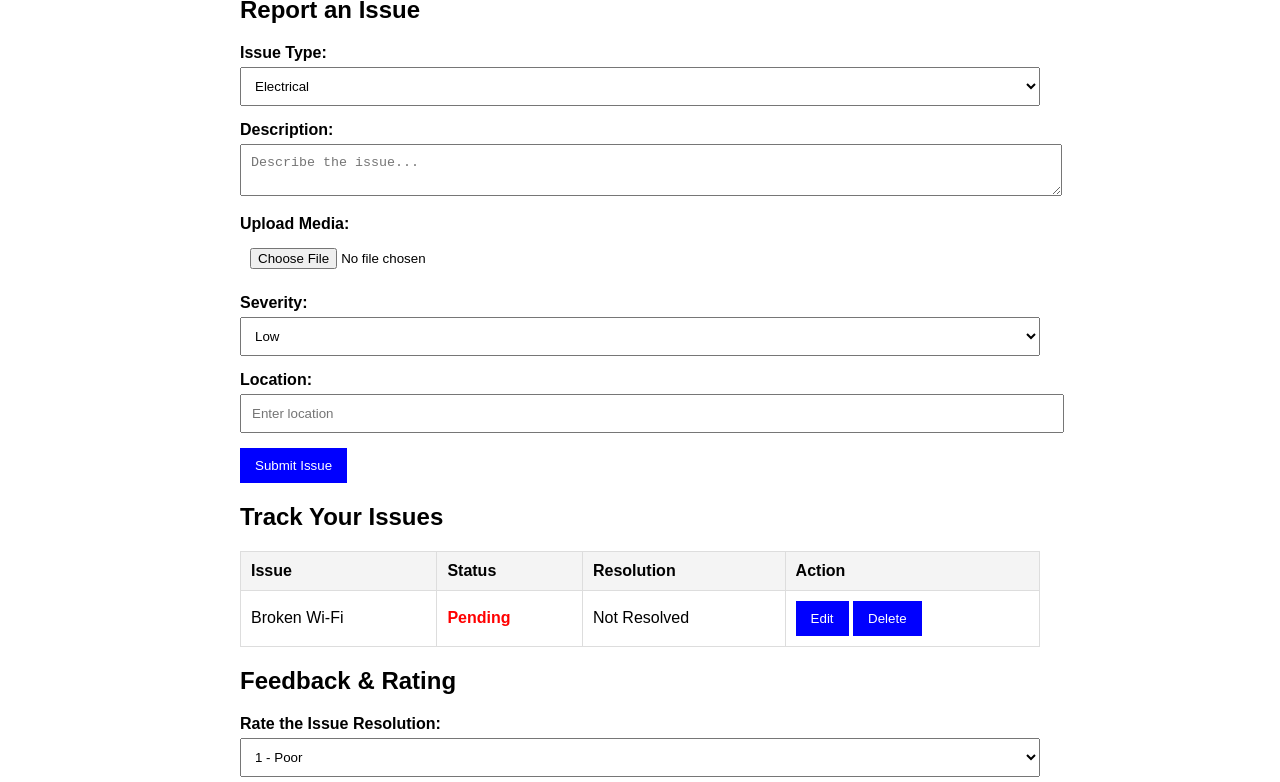
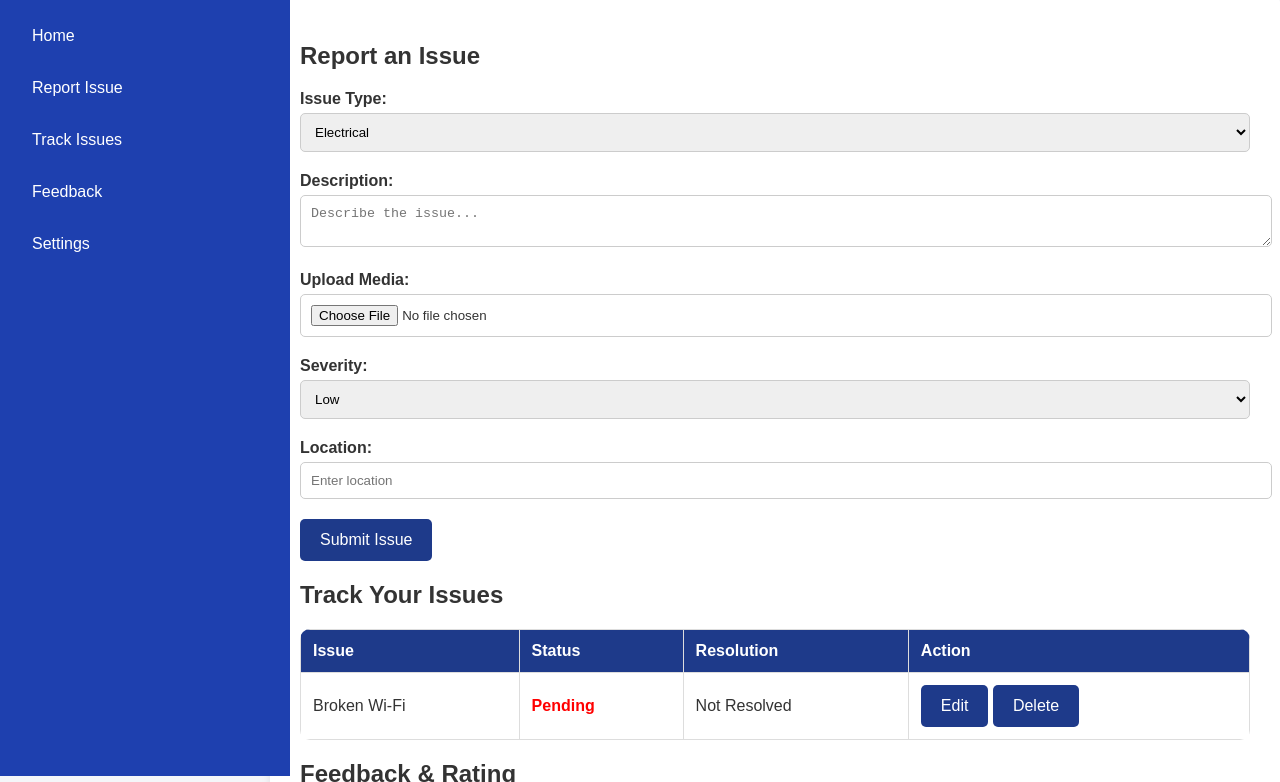
Before and after one commit to sheik-md-ali/College_Issues_Reporting_System, a plain HTML site: page website/templates/student.html in a window 1280 px wide. Shown: the part 64-846 px from the top of the page. Drawn offline with Linux system fonts and the light colour scheme.

Commit message:
Update student.html

```diff
--- a/website/templates/student.html
+++ b/website/templates/student.html
@@ -5,20 +5,36 @@
     <meta name="viewport" content="width=device-width, initial-scale=1.0">
     <title>College Issue Reporting System</title>
     <style>
-        body { font-family: Arial, sans-serif; margin: 20px; padding: 20px; }
-        .container { width: 100%; max-width: 800px; margin: auto; }
-        .form-group { margin-bottom: 15px; }
-        label { font-weight: bold; }
-        input, select, textarea { width: 100%; padding: 10px; margin-top: 5px; }
-        button { padding: 10px 15px; background: blue; color: white; border: none; cursor: pointer; }
-        table { width: 100%; border-collapse: collapse; margin-top: 20px; }
-        th, td { border: 1px solid #ddd; padding: 10px; text-align: left; }
-        th { background-color: #f4f4f4; }
+        body { font-family: 'Poppins', sans-serif; margin: 0; padding: 0; background: #f4f6f9; color: #333; }
+        .navbar { background: #1e3a8a; padding: 15px; color: white; text-align: center; font-size: 22px; font-weight: bold; }
+        .sidebar { width: 250px; height: 100vh; background: #1e40af; color: white; position: fixed; left: 0; top: 0; padding: 20px; display: flex; flex-direction: column; transition: all 0.3s ease; }
+        .sidebar a { display: block; color: white; padding: 12px; text-decoration: none; border-radius: 5px; margin-bottom: 10px; transition: background 0.3s, transform 0.2s; }
+        .sidebar a:hover { background: #ff9800; transform: translateX(10px); }
+        .container { margin-left: 270px; padding: 30px; background: white; border-radius: 10px; box-shadow: 0 4px 8px rgba(0,0,0,0.1); }
+        .form-group { margin-bottom: 20px; }
+        label { font-weight: bold; display: block; margin-bottom: 5px; }
+        input, select, textarea { width: 100%; padding: 10px; border: 1px solid #ccc; border-radius: 5px; }
+        button { padding: 12px 20px; background: #1e3a8a; color: white; border: none; cursor: pointer; border-radius: 5px; font-size: 16px; transition: background 0.3s ease; }
+        button:hover { background: #ff9800; }
+        table { width: 100%; border-collapse: collapse; margin-top: 20px; background: white; border-radius: 10px; overflow: hidden; }
+        th, td { border: 1px solid #ddd; padding: 12px; text-align: left; }
+        th { background-color: #1e3a8a; color: white; }
         .resolved { color: green; font-weight: bold; }
         .pending { color: red; font-weight: bold; }
     </style>
 </head>
 <body>
+
+    <div class="navbar">College Issue Reporting System</div>
+
+    <div class="sidebar">
+        <h3>Dashboard</h3>
+        <a href="#">Home</a>
+        <a href="#">Report Issue</a>
+        <a href="#">Track Issues</a>
+        <a href="#">Feedback</a>
+        <a href="#">Settings</a>
+    </div>
 
     <div class="container">
         <h2>Report an Issue</h2>
@@ -105,12 +121,17 @@
     </div>
 
     <script>
+        document.getElementById("issueForm").addEventListener("submit", function(event) {
+            event.preventDefault();
+            alert("Issue submitted successfully!");
+        });
+
         function editIssue() {
             alert("Edit functionality will be implemented with backend integration.");
         }
 
         function deleteIssue() {
-            alert("Delete functionality will be implemented with backend integration.");
+            alert("Issue deleted successfully!");
         }
 
         function submitFeedback() {
```
